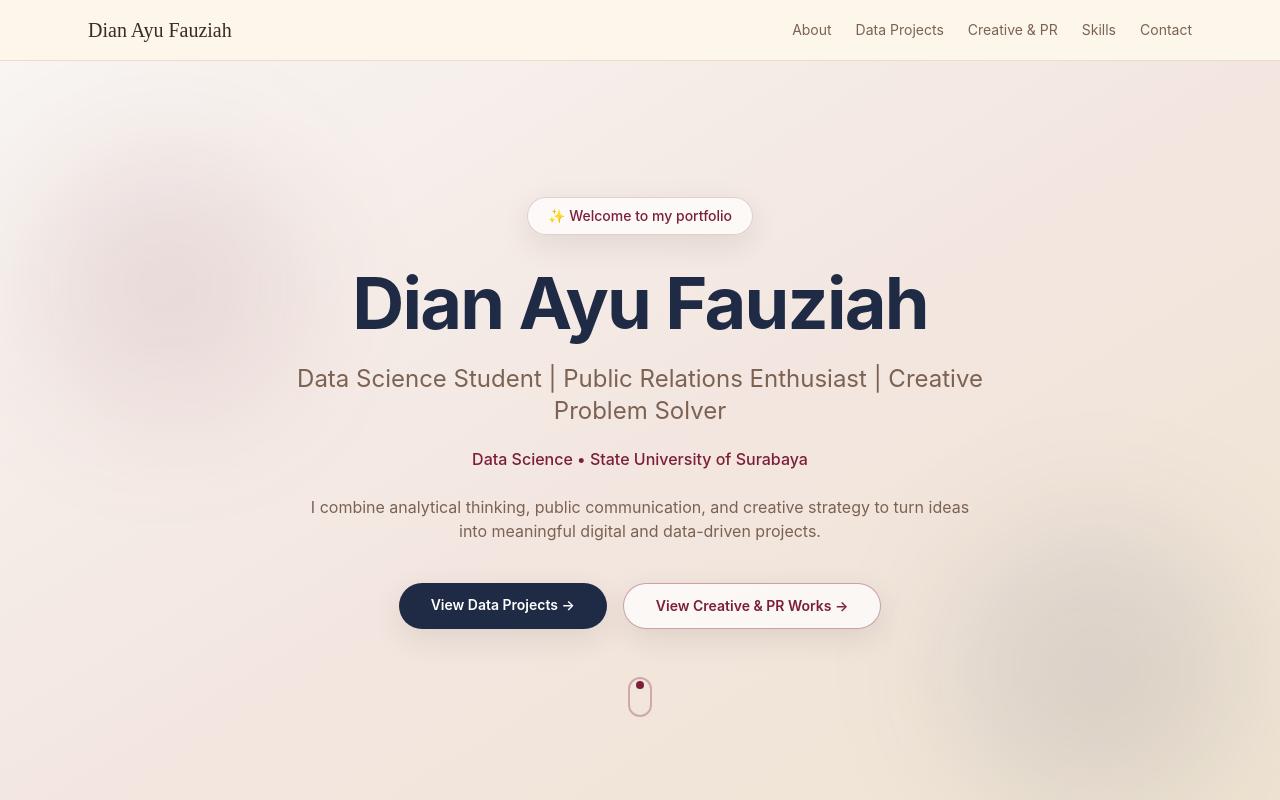
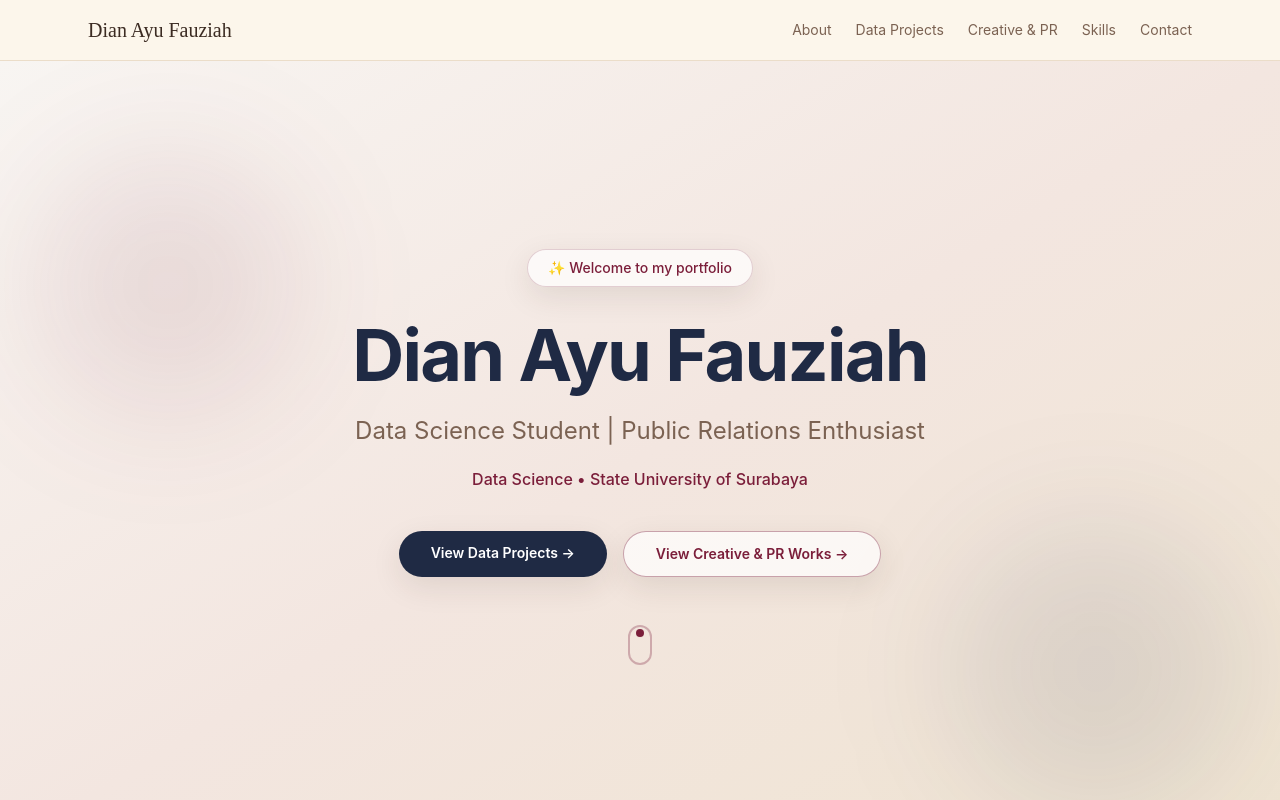
Before and after one commit to Dianayuww/college, a React (Vite) app: page / in a window 1280 px wide. Shown: the top 800 px of the page. Built offline with nearby package versions, Linux system fonts and the light colour scheme.

Commit message:
Simplify introduction by removing extra sentence
Removed a sentence from the introduction to streamline the content.

```diff
--- a/src/App.jsx
+++ b/src/App.jsx
@@ -280,16 +280,13 @@ export default function App() {
     </h1>
 
     <p className="mt-6 max-w-3xl text-xl leading-relaxed text-mediumBrown md:text-2xl">
-      Data Science Student | Public Relations Enthusiast | Creative Problem Solver
+      Data Science Student | Public Relations Enthusiast
     </p>
 
     <p className="mt-5 text-base font-medium text-[#7b1e3a]">
       Data Science • State University of Surabaya
     </p>
 
-    <p className="mt-6 max-w-2xl text-mediumBrown">
-      I combine analytical thinking, public communication, and creative strategy to turn ideas into meaningful digital and data-driven projects.
-    </p>
 
     <div className="mt-10 flex flex-col justify-center gap-4 sm:flex-row">
       <a
```
